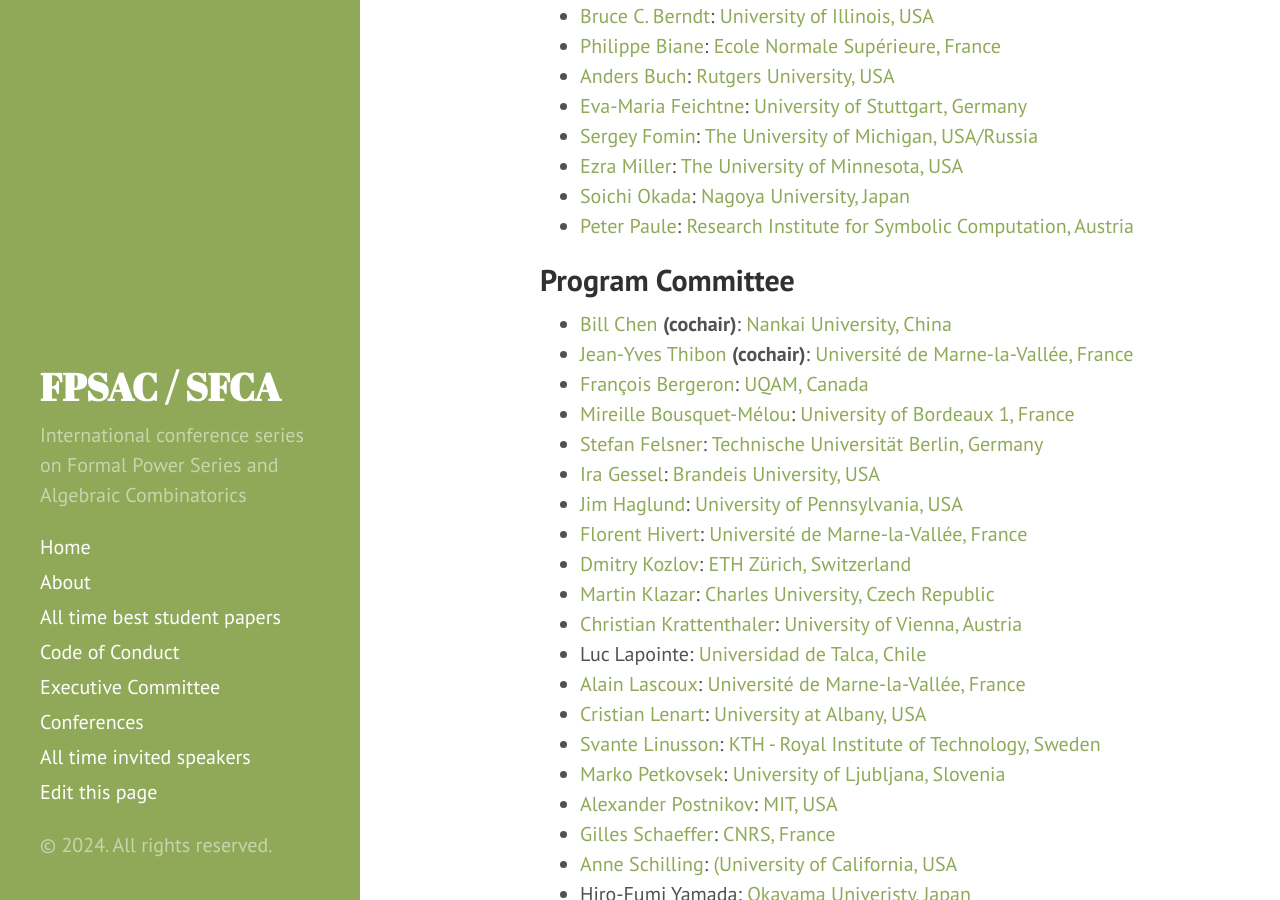
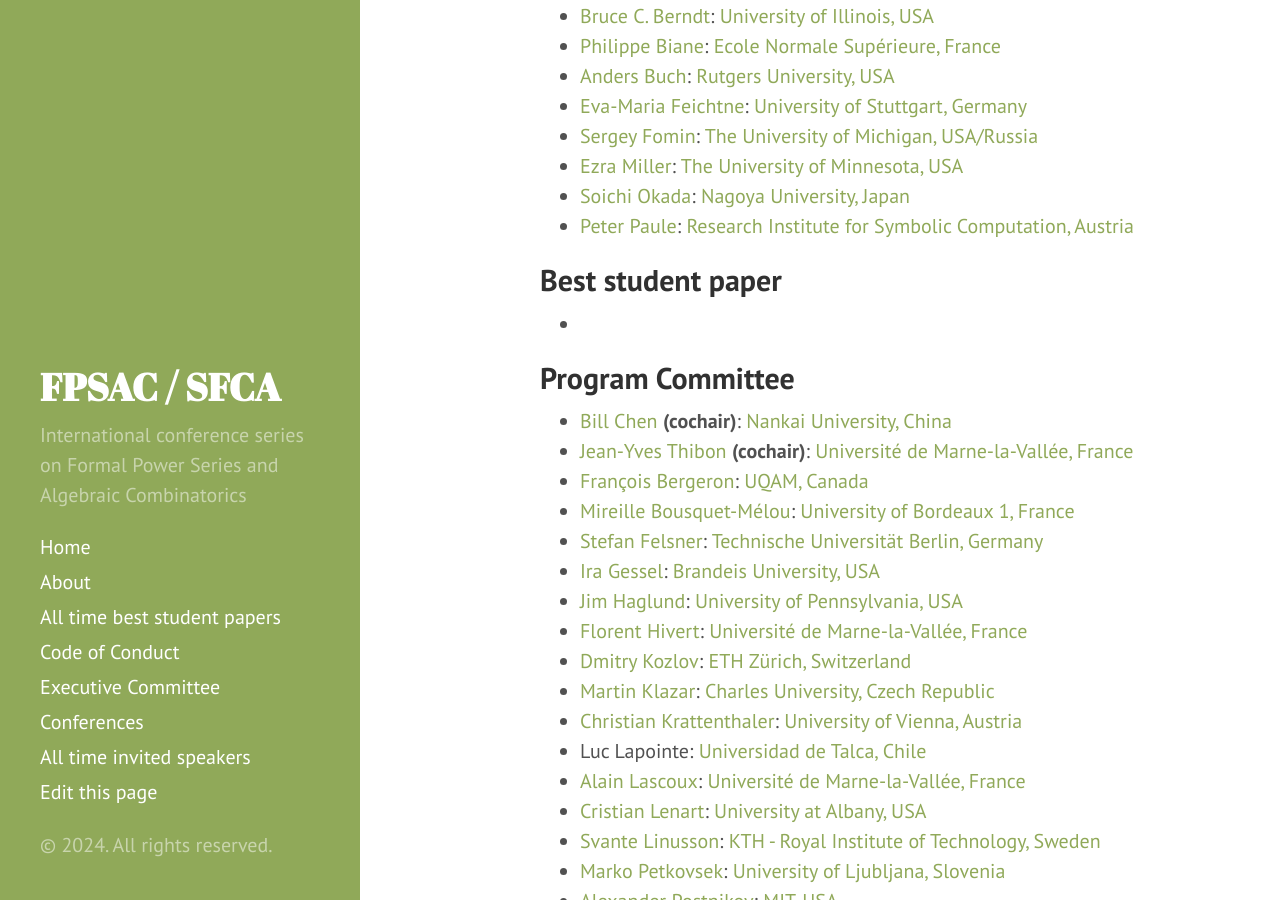
Before and after one commit to FPSAC/FPSAC.github.io, a Jekyll site: the page built from _confs/fpsac-2007.md, in a window 1280 px wide and 900 px high, scrolled down 766 px. Built offline with Jekyll 4.4.1, drawn with Linux system fonts in a browser that asks for light colours.

Commit message:
Add comment on best student award in 2007

```diff
--- a/_confs/fpsac-2007.md
+++ b/_confs/fpsac-2007.md
@@ -16,6 +16,7 @@
 local_site: https://fpsac-archive.github.io/FPSAC07/SITE07/index.html
 
 best_student_paper:
+- The Best Student Award was not given in 2007.
 
 invited_speakers:
 - name: Bruce C. Berndt
```
